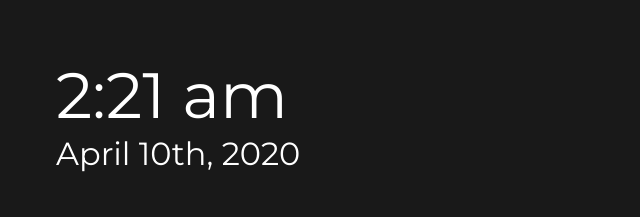
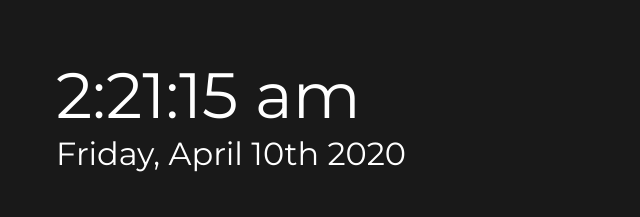
Before and after one commit to BenjaminDominguez/smartmirror, an Electron app: page index.html in a window 800 px wide. Shown: the top 217 px of the page, without its empty margins (0-640 px from the left). Drawn offline with nearby package versions, Linux system fonts and the light colour scheme; no server answers.

```diff
--- a/index.html
+++ b/index.html
@@ -100,8 +100,8 @@
 const oneMinute = oneSecond*60;
 
 window.setInterval(() => {
-    document.getElementById('hour-minute').innerHTML = moment().format('h:mm a')
-    document.getElementById('month-day-year').innerHTML = moment().format('MMMM Do, YYYY')
+    document.getElementById('hour-minute').innerHTML = moment().format('h:mm:ss a')
+    document.getElementById('month-day-year').innerHTML = moment().format('dddd, MMMM Do YYYY')
     }, oneSecond);
 
 window.setInterval(getTickerTapeData, oneMinute*15)
```
